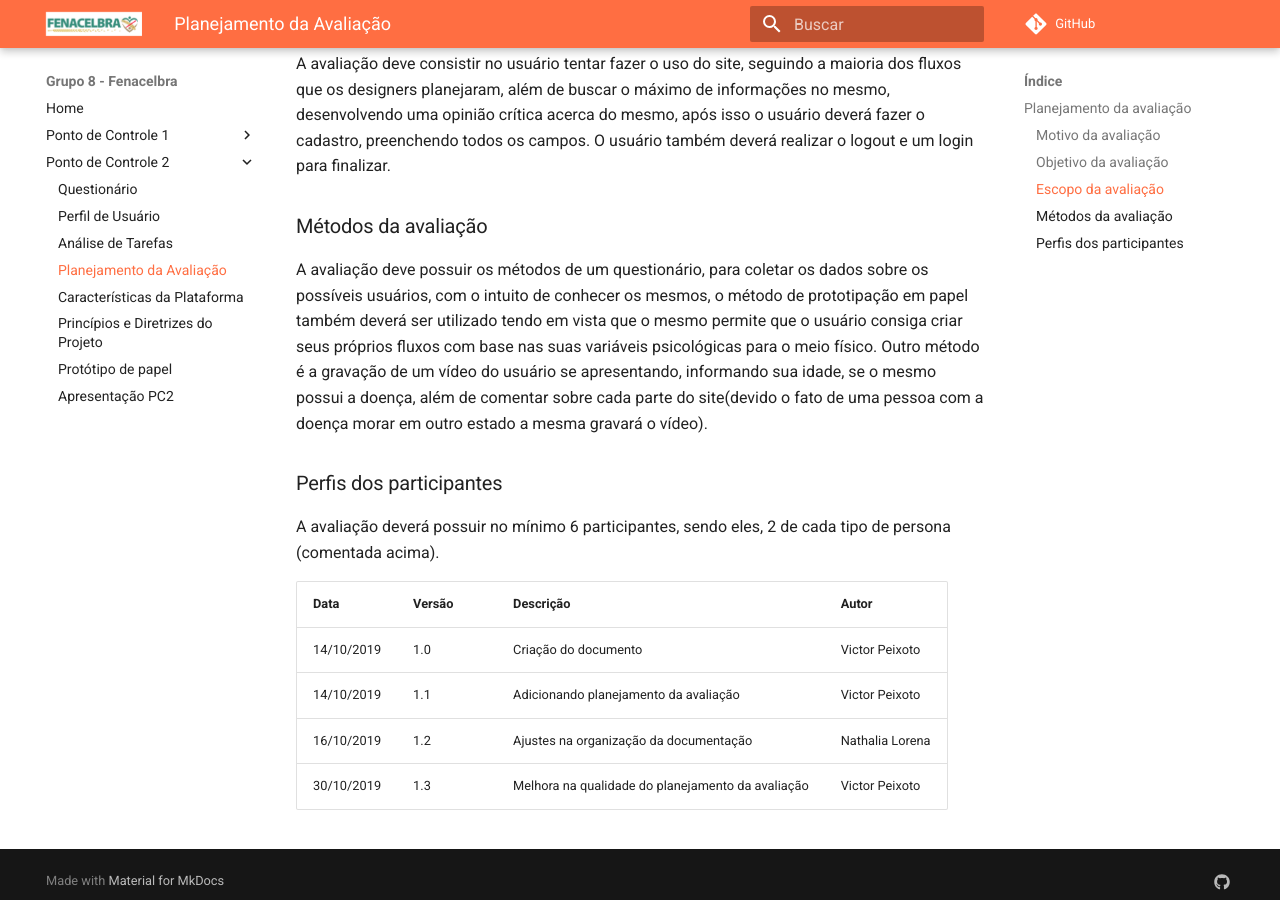
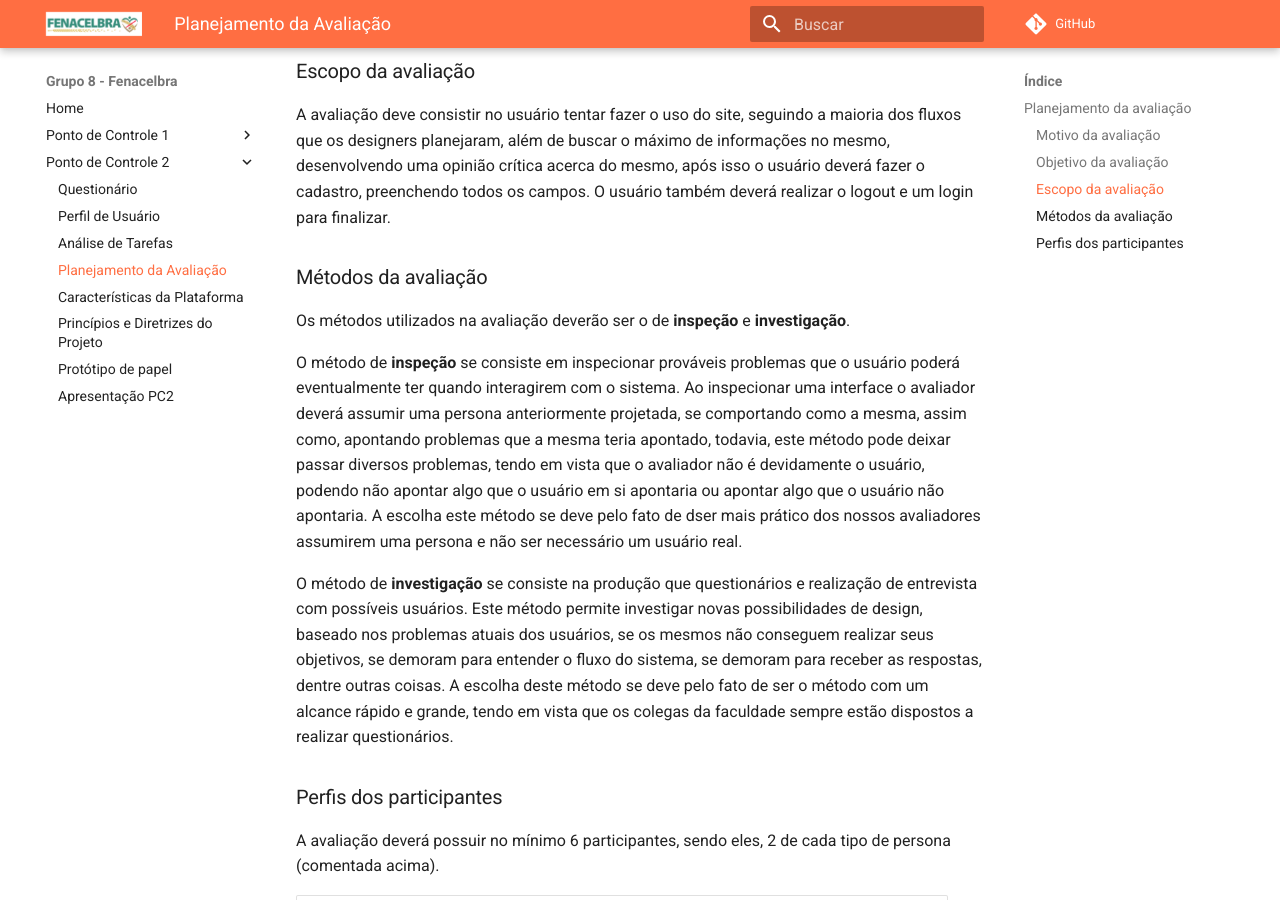
Before and after one commit to Interacao-Humano-Computador/2019.2-FENALCEBRA, an MkDocs documentation site: the page built from docs/ponto_de_controle_2/planejamento_avaliacao.md, in a window 1280 px wide and 900 px high, scrolled down 1738 px. Built offline with MkDocs 1.6.1 and Material for MkDocs 9.7.7, drawn with Linux system fonts in a browser that asks for light colours; comment, search, counter and statistics services are not loaded; some of the changed text lies outside the part shown.

Commit message:
Melhora na qualidade do planejamento da avaliação

```diff
--- a/docs/ponto_de_controle_2/planejamento_avaliacao.md
+++ b/docs/ponto_de_controle_2/planejamento_avaliacao.md
@@ -1,6 +1,6 @@
 ## Planejamento da avaliação
 
-Para uma avaliação ser bem sucedida a mesma precisa de planejamento, caso contrário todos os dados serão desnecessários e possuirão valores completamente errôneos.
+A avaliação de ICH é primordial para todo e qualquer sistema que preza pela qualidade e experiência do usuário. Tendo em vista que a mesma faz uma coleta de dados de acordo com possíveis usuários, ajudando a identificar as necessidades e problemas do sistema, assim como dar um _feedback_ para os desenvolvedores do mesmo.
 
 ### Motivo da avaliação
 
@@ -28,7 +28,11 @@ A avaliação deve consistir no usuário tentar fazer o uso do site, seguindo a
 
 ### Métodos da avaliação
 
-A avaliação deve possuir os métodos de um questionário, para coletar os dados sobre os possíveis usuários, com o intuito de conhecer os mesmos, o método de prototipação em papel também deverá ser utilizado tendo em vista que o mesmo permite que o usuário consiga criar seus próprios fluxos com base nas suas variáveis psicológicas para o meio físico. Outro método é a gravação de um vídeo do usuário se apresentando, informando sua idade, se o mesmo possui a doença, além de comentar sobre cada parte do site(devido o fato de uma pessoa com a doença morar em outro estado a mesma gravará o vídeo).
+Os métodos utilizados na avaliação deverão ser o de **inspeção** e **investigação**.
+
+O método de **inspeção** se consiste em inspecionar prováveis problemas que o usuário poderá eventualmente ter quando interagirem com o sistema. Ao inspecionar uma interface o avaliador deverá assumir uma persona anteriormente projetada, se comportando como a mesma, assim como, apontando problemas que a mesma teria apontado, todavia, este método pode deixar passar diversos problemas, tendo em vista que o avaliador não é devidamente o usuário, podendo não apontar algo que o usuário em si apontaria ou apontar algo que o usuário não apontaria. A escolha este método se deve pelo fato de dser mais prático dos nossos avaliadores assumirem uma persona e não ser necessário um usuário real.
+
+O método de **investigação** se consiste na produção que questionários e realização de entrevista com possíveis usuários. Este método permite investigar novas possibilidades de design, baseado nos problemas atuais dos usuários, se os mesmos não conseguem realizar seus objetivos, se demoram para entender o fluxo do sistema, se demoram para receber as respostas, dentre outras coisas. A escolha deste método se deve pelo fato de ser o método com um alcance rápido e grande, tendo em vista que os colegas da faculdade sempre estão dispostos a realizar questionários.
 
 ### Perfis dos participantes
 
```
Also changed, not shown: other parts of docs/ponto_de_controle_2/planejamento_avaliacao.md (+1 -1 lines).
